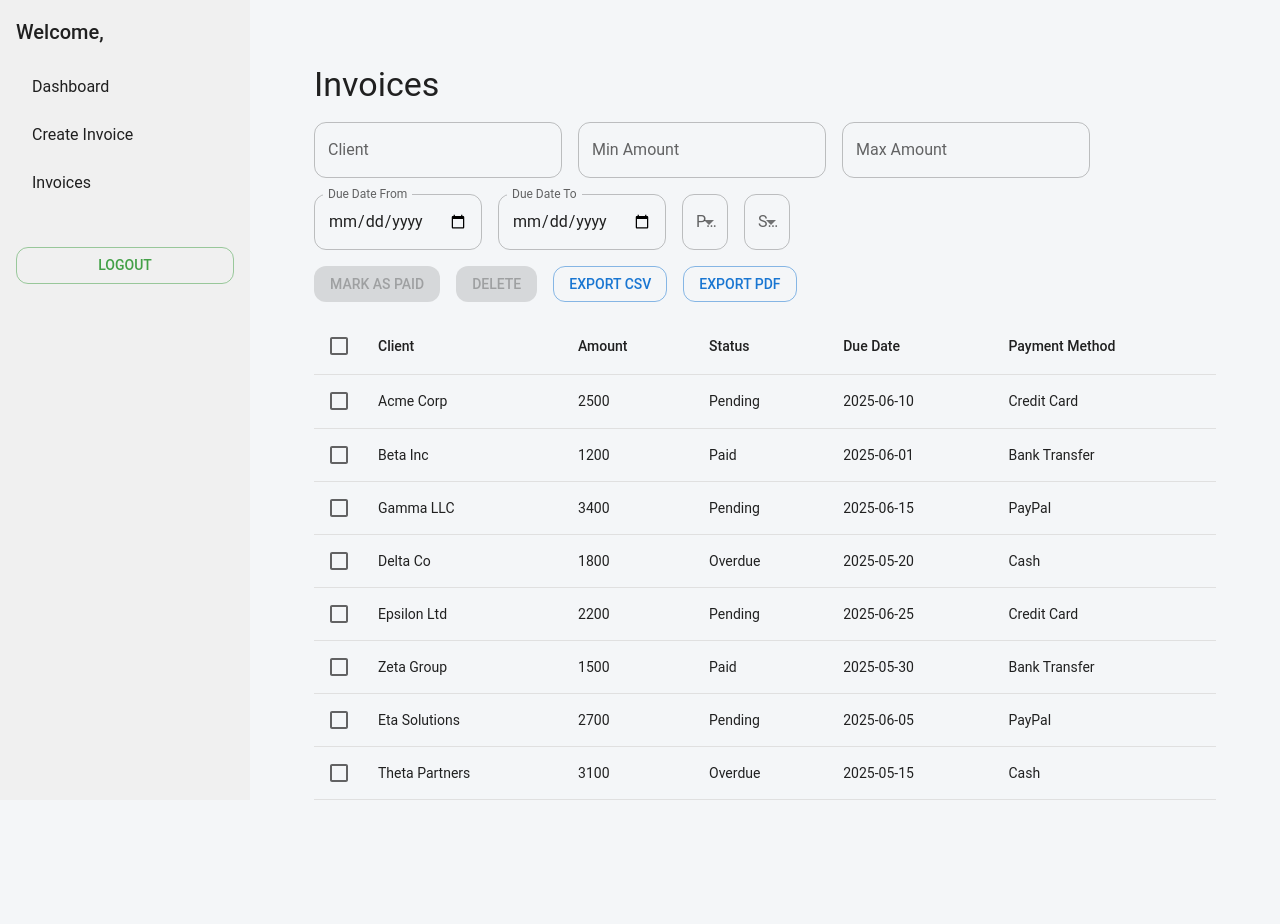
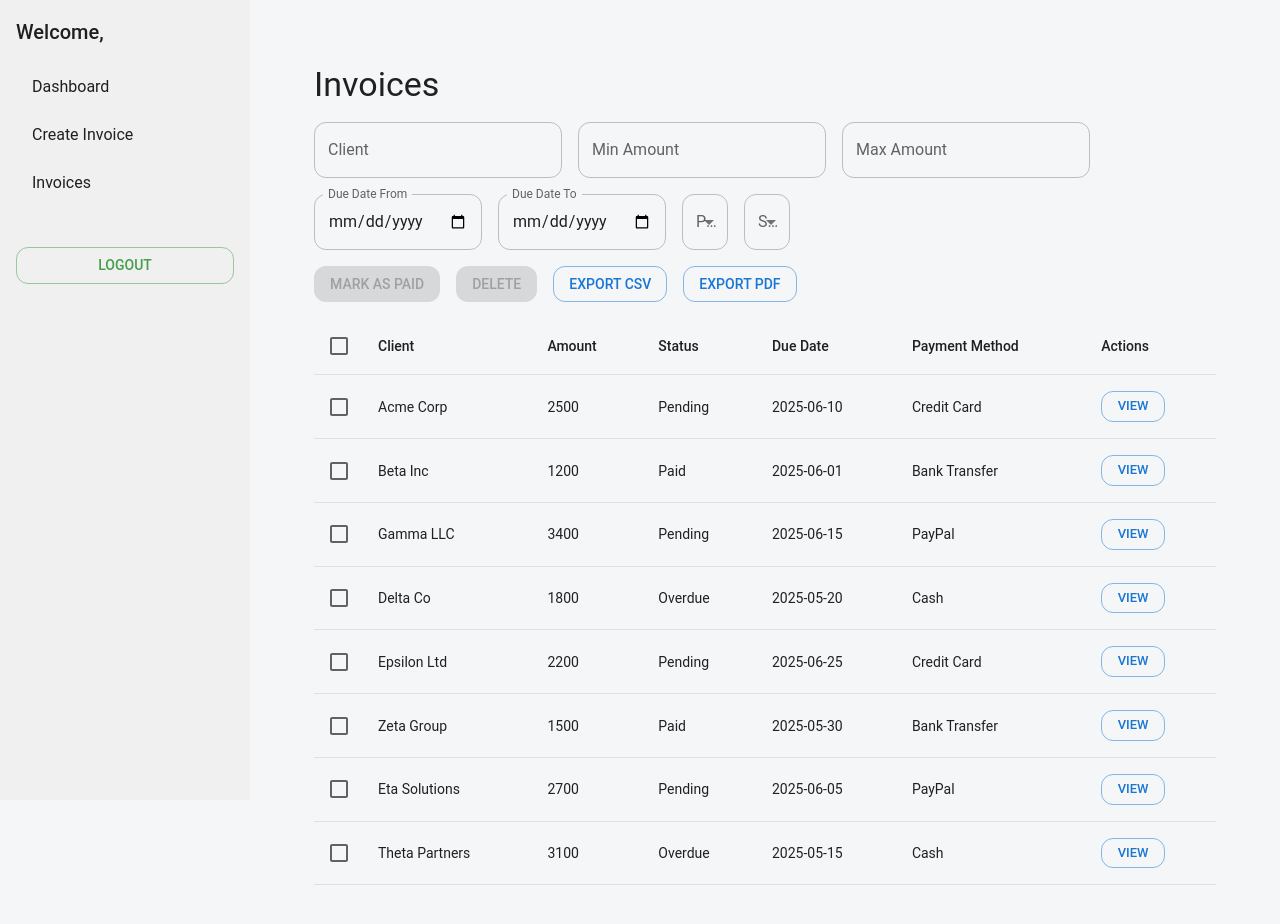
Before and after one commit to Eman-Abukhater/advanced-invoice-system, a Next.js app: page /dashboard/invoices in a window 1280 px wide. Shown: the top 924 px of the page. Before the commit the page ends 864 px from the top, so only its background shows below. Built offline with nearby package versions, Linux system fonts and the light colour scheme; no server answers.

Commit message:
Add a “View” button in each row

```diff
--- a/src/app/dashboard/invoices/page.jsx
+++ b/src/app/dashboard/invoices/page.jsx
@@ -306,7 +306,6 @@ const InvoicePage = () => {
                       onChange={toggleAll}
                     />
                   </TableCell>
-
                   {columns.map((col, index) => (
                     <Draggable draggableId={col.id} index={index} key={col.id}>
                       {(provided) => (
@@ -320,7 +319,9 @@ const InvoicePage = () => {
                       )}
                     </Draggable>
                   ))}
-                  {provided.placeholder}
+                  {/* Action header */}
+                  <TableCell>Actions</TableCell>
+                  {provided.placeholder}{" "}
                 </TableRow>
               </TableHead>
             )}
@@ -339,6 +340,16 @@ const InvoicePage = () => {
               {columns.map((col) => (
                 <TableCell key={col.id}>{inv[col.id]}</TableCell>
               ))}
+              {/* Add View Button */}
+              <TableCell>
+                <Button
+                  variant="outlined"
+                  size="small"
+                  href={`/dashboard/invoices/${inv.id}`}
+                >
+                  View
+                </Button>
+              </TableCell>
             </TableRow>
           ))}
         </TableBody>
```
